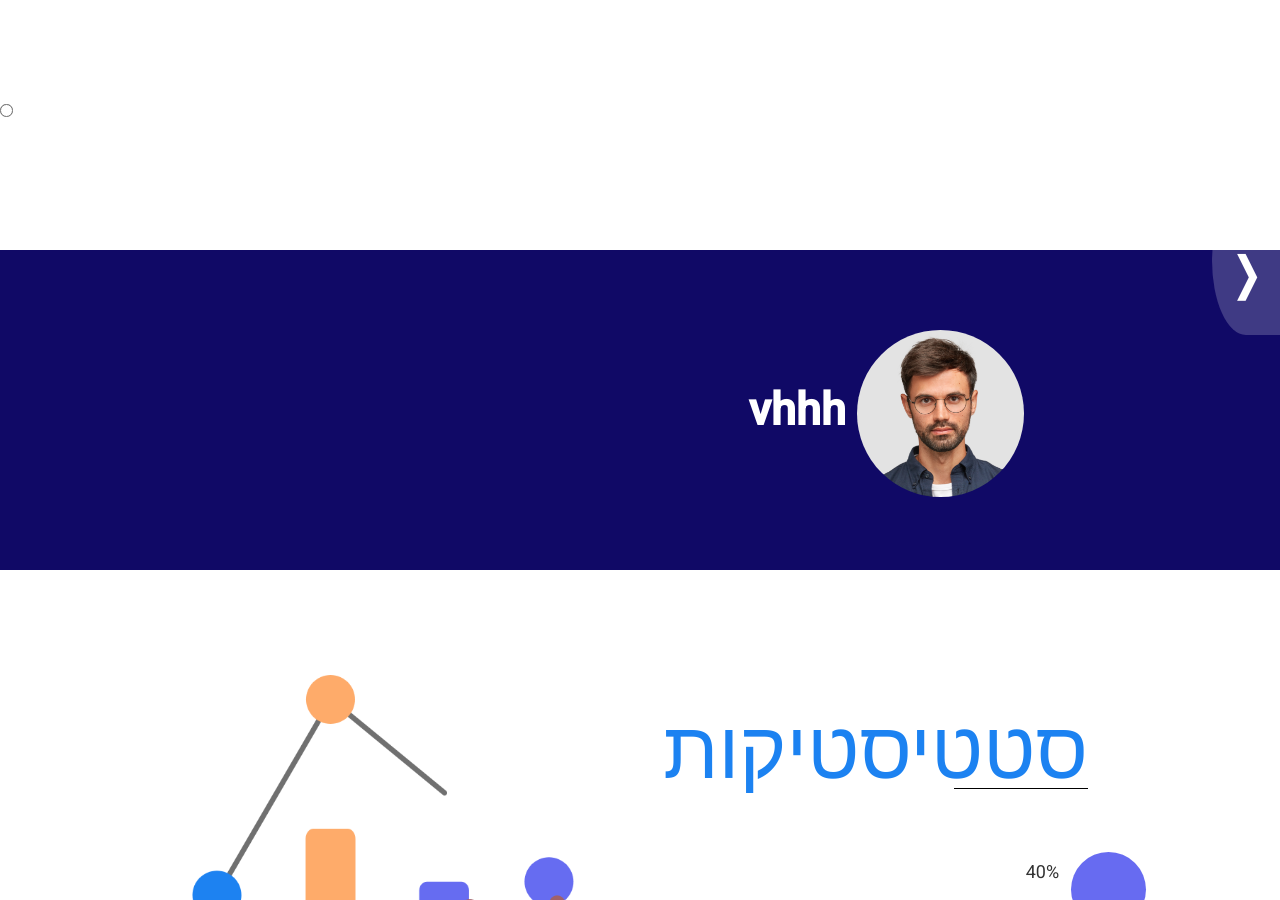
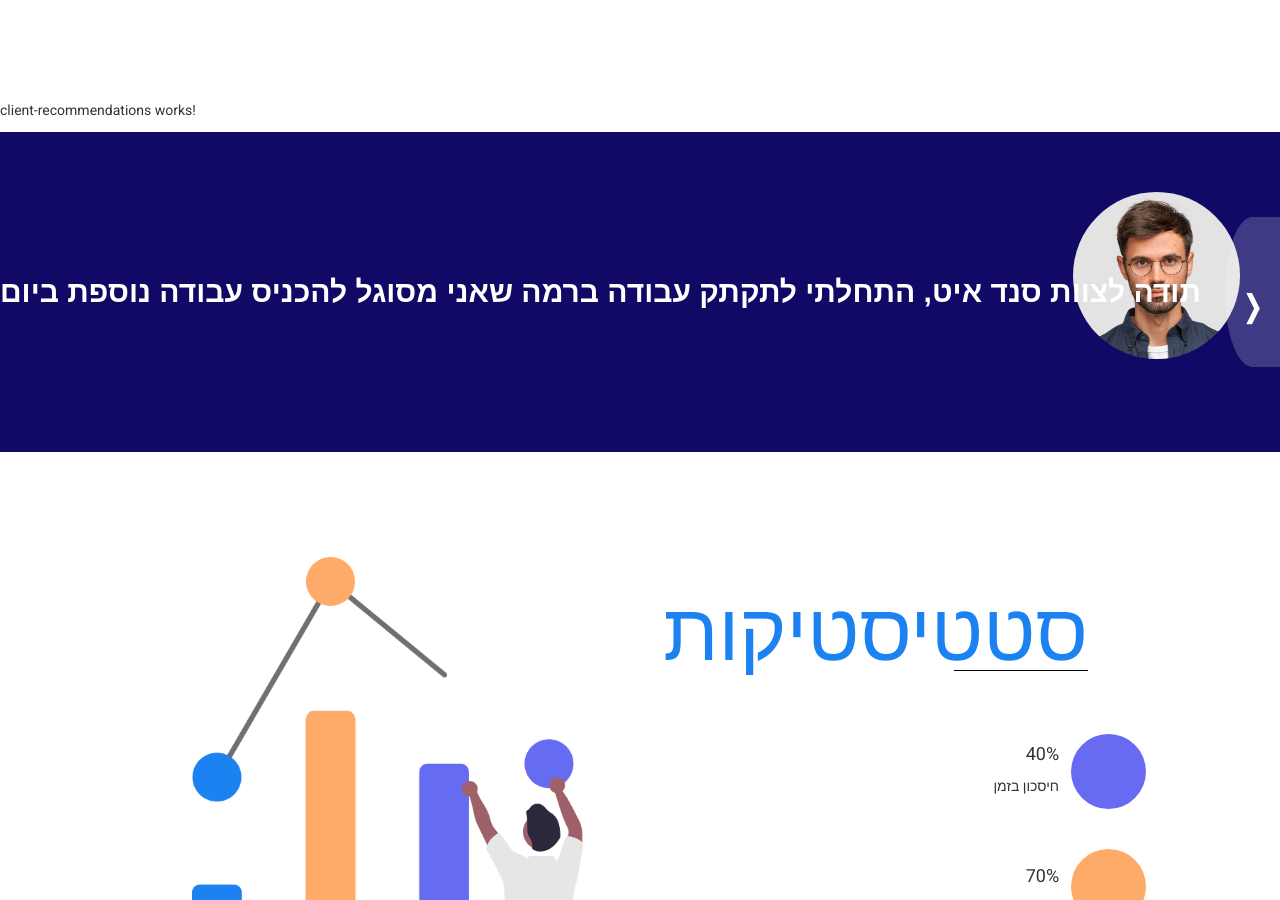
Before and after one commit to dvoraT/client, an Angular app: page /HomePage in a window 1280 px wide. Shown: the part 1451-2351 px from the top of the page. Built offline with nearby package versions, Linux system fonts and the light colour scheme.

Commit message:
recommendatins

```diff
--- a/src/app/app-routing.module.ts
+++ b/src/app/app-routing.module.ts
@@ -1,6 +1,7 @@
 import { NgModule } from '@angular/core';
 import { Routes, RouterModule, ExtraOptions } from '@angular/router';
 import { AboutComponent } from './about/about.component';
+import { ClientRecommendationsComponent } from './client-recommendations/client-recommendations.component';
 import { ContactComponent } from './contact/contact.component';
 import { ContainerComponent } from './container/container.component';
 import { DeliveriesListComponent } from './deliveries-list/deliveries-list.component';
@@ -14,7 +15,7 @@ import { NewslatterComponent } from './newslatter/newslatter.component';
 import { OrderListComponent } from './order-list/order-list.component';
 import { PersonalAreaComponent } from './personal-area/personal-area.component';
 import { PersonalNavComponent } from './personal-nav/personal-nav.component';
-import { RecommendationsComponent } from './recommendations/recommendations.component';
+// import { RecommendationsComponent } from './recommendations/recommendations.component';
 import { RoutsListComponent } from './routs-list/routs-list.component';
 import { ShowRoutComponent } from './show-rout/show-rout.component';
 import { SingInComponent } from './sing-in/sing-in.component';
@@ -27,7 +28,8 @@ const routes: Routes = [
   {path: "Nav", component:NavComponent, children:[
   {path:"Home", component:HomeComponent},
   {path:"About", component:AboutComponent},
-  {path:"Recommendations", component:RecommendationsComponent},
+  {path:"recomendations", component:ClientRecommendationsComponent},
+  // {path:"Recommendations", component:RecommendationsComponent},
   {path:"Statistic", component:StatisticComponent},
   {path:"NewsLatter", component:NewslatterComponent},
   {path:"Contact", component:ContactComponent}
--- /dev/null
+++ b/src/app/client-recommendations/client-recommendations.component.css
@@ -0,0 +1,128 @@
+
+/* * {
+	box-sizing: border-box;
+}
+
+body {
+	font-family: sans-serif;
+	overflow: hidden;
+} */
+
+ label {
+    /* div{ */
+	/* background: #444; */
+    background-color: rgb(16,9,102);
+
+	color: #fff;
+	transition: transform 400ms ease-out;
+	display: inline-block;
+
+  /* min-height: 100%; */
+	width: 100vw;
+	height: 40vh;
+	position: relative;
+	z-index: 1;
+	text-align: right;
+    /* direction: rtl; */
+    /* margin-right: 20px; */
+	line-height: 40vh;
+}
+
+form {
+	/* position: absolute; */
+	top: 0;
+	left: 0;
+	bottom: 0;
+	right: 0;
+	white-space: nowrap;
+}
+
+input {
+	position: absolute;
+}
+
+.keys {
+	position: fixed;
+	z-index: 10;
+	bottom: 0;
+	left: 0;
+	right: 0;
+	padding: 1rem;
+	color: #fff;
+	text-align: center;
+	transition: all 300ms linear;
+	opacity: 0;
+}
+
+input:focus ~ .keys {
+	opacity: 0.8;
+}
+
+input:nth-of-type(1):checked ~ label:nth-of-type(1),
+input:nth-of-type(2):checked ~ label:nth-of-type(2),
+input:nth-of-type(3):checked ~ label:nth-of-type(3),
+input:nth-of-type(4):checked ~ label:nth-of-type(4){
+   z-index: 0;
+}
+
+input:nth-of-type(1):checked ~ label {
+	transform: translate3d(0, 0, 0);
+}
+
+input:nth-of-type(2):checked ~ label {
+	transform: translate3d(-100%, 0, 0);
+}
+
+input:nth-of-type(3):checked ~ label {
+	transform: translate3d(-200%, 0, 0);
+}
+
+input:nth-of-type(4):checked ~ label {
+	transform: translate3d(-300%, 0, 0);
+}
+
+label {
+	/* background: #444; */
+    background-color: rgb(16,9,102);
+	background-size: cover;
+	/* font-size: 3rem; */
+    font-size: 2rem;
+    font-family: sans-serif;
+
+}
+
+label[for="diamonds"],
+label[for="hearts"] {
+	background: #cc0000;
+}
+
+label:before,
+label:after {
+	color: white;
+	display: block;
+	background: rgba(255,255,255,0.2);
+	position: absolute;
+	padding: 1rem;
+	/* font-size: 3rem; */
+    font-size: 2rem;
+	height: 10rem;
+	vertical-align: middle;
+	line-height: 10rem;
+	top: 50%;
+	transform: translate3d(0, -50%, 0);
+	cursor: pointer;
+}
+
+label:before {
+	content: "\276D";
+	right: 100%;
+	border-top-left-radius: 50%;
+	border-bottom-left-radius: 50%;
+}
+
+label:after {
+	content: "\276C";
+	left: 100%;
+	border-top-right-radius: 50%;
+	border-bottom-right-radius: 50%;
+}
--- /dev/null
+++ b/src/app/client-recommendations/client-recommendations.component.html
@@ -0,0 +1,26 @@
+<p>client-recommendations works!</p>
+<form>
+
+    <input type="radio" name="fancy" autofocus value="clubs" id="clubs" />
+    <input type="radio" name="fancy" value="hearts" id="hearts" />
+    <input type="radio" name="fancy" value="spades" id="spades" />
+    <input type="radio" name="fancy" value="diamonds" id="diamonds" />
+
+    <label for="clubs" >
+        <!-- <div style="background-color: aqua; width:40px; height: 40px;"></div> -->
+     <img src="../../assets/pictures/recommendation/Mask Group 1.png" style="float: right; margin-top: 60px; margin-right: 40px;">
+   תודה לצוות סנד איט,
+   התחלתי לתקתק עבודה ברמה שאני מסוגל להכניס עבודה נוספת ביום
+    </label>
+    <label for="hearts">&#9829; Hearts</label>
+    <label for="spades">&#9824; Spades</label>
+    <label for="diamonds">&#9830; Diamonds</label>
+    <!-- <div for="clubs"> </div>
+    <div for="hearts"></div>
+    <div for="spades"></div>
+    <div for="diamonds"></div> -->
+
+
+
+    <div class="keys">Use left and right keys to navigate</div>
+</form>
--- /dev/null
+++ b/src/app/client-recommendations/client-recommendations.component.ts
@@ -0,0 +1,15 @@
+import { Component, OnInit } from '@angular/core';
+
+@Component({
+  selector: 'app-client-recommendations',
+  templateUrl: './client-recommendations.component.html',
+  styleUrls: ['./client-recommendations.component.css']
+})
+export class ClientRecommendationsComponent implements OnInit {
+
+  constructor() { }
+
+  ngOnInit(): void {
+  }
+
+}
--- a/src/app/container/container.component.html
+++ b/src/app/container/container.component.html
@@ -1,6 +1,7 @@
 <app-home id="home"></app-home>
 <app-about id="about"></app-about>
-<app-recommendations id="recommendations"></app-recommendations>
+<!-- <app-recommendations id="recommendations"></app-recommendations> -->
+<app-client-recommendations id="recomendations"></app-client-recommendations>
 <app-statistic id="statistic"></app-statistic>
 <app-newslatter id="newslatter"></app-newslatter>
 <app-contact id="contact"></app-contact>
--- a/src/app/nav/nav.component.html
+++ b/src/app/nav/nav.component.html
@@ -3,7 +3,7 @@
         <button class="button" (click)="changeUrlPath('contact')" fragment="contact" [ngClass]="currentUrl == 'contact' ? 'active' : 'button'" [routerLink]="['/HomePage']">צור קשר</button>
         <button class="button" (click)="changeUrlPath('newslatter')" fragment="newslatter" [ngClass]="currentUrl == 'newslatter' ? 'active' : 'button'" [routerLink]="['/HomePage']">ניוזלייטר</button>
         <button class="button" (click)="changeUrlPath('statistic')" fragment="statistic" [ngClass]="currentUrl == 'statistic' ? 'active' : 'button'" [routerLink]="['/HomePage']">סטטיסטיקות</button>
-        <button class="button" (click)="changeUrlPath('recommendations')" fragment="recommendations" [ngClass]="currentUrl == 'recommendations' ? 'active' : 'button'" [routerLink]="['/HomePage']">לקוחות ממליצים</button>
+        <button class="button" (click)="changeUrlPath('recomendations')" fragment="recomendations" [ngClass]="currentUrl == 'recomendations' ? 'active' : 'button'" [routerLink]="['/HomePage']">לקוחות ממליצים</button>
         <button class="button" (click)="changeUrlPath('about')" fragment="about" [ngClass]="currentUrl == 'about' ? 'active' : 'button'" [routerLink]="['/HomePage']">אודות</button>
         <button class="button" (click)="changeUrlPath('home')" fragment="home" [ngClass]="currentUrl == 'home' ? 'active' : 'button'" [routerLink]="['/HomePage']">בית</button>
 
--- a/src/app/recommendations/recommendations.component.css
+++ /dev/null
@@ -1,127 +0,0 @@
-/* * {
-    box-sizing: border-box;
-} */
-
-body {
-    font-family: sans-serif;
-    /* overflow: hidden; */
-}
-
-label {
-    /* background: #444; */
-    color: #fff;
-    transition: transform 400ms ease-out;
-    display: inline-block;
-    min-height: 100%;
-    width: 100vw;
-    height: 40vh;
-    position: relative;
-    z-index: 1;
-    text-align: center;
-    text-align:right;
-    line-height:40vh;
-}
-
-form {
-    /* position: absolute; */
-    top: 0;
-    left: 0;
-    bottom: 0;
-    right: 0;
-    white-space: nowrap;
-}
-
-input {
-    position: absolute;
-}
-
-.keys {
-    position: fixed;
-    z-index: 10;
-    bottom: 0;
-    left: 0;
-    right: 0;
-    padding: 1rem;
-    color: #fff;
-    text-align: center;
-    transition: all 300ms linear;
-    opacity: 0;
-    /* background-color: blueviolet; */
-}
-
-input:focus~.keys {
-    opacity: 0.8;
-}
-
-input:nth-of-type(1):checked~label:nth-of-type(1),
-input:nth-of-type(2):checked~label:nth-of-type(2),
-input:nth-of-type(3):checked~label:nth-of-type(3),
-input:nth-of-type(4):checked~label:nth-of-type(4) {
-    z-index: 0;
-}
-
-
-
- input:nth-of-type(1):checked~label {
-    transform: translate3d(0, 0, 0);
-}
-
-input:nth-of-type(2):checked~label {
-    transform: translate3d(-100%, 0, 0);
-}
-
-input:nth-of-type(3):checked~label {
-    transform: translate3d(-200%, 0, 0);
-}
-
-input:nth-of-type(4):checked~label {
-    transform: translate3d(-300%, 0, 0);
-}
-
-label {
-    /* background: #444; */
-    background-color: rgb(16,9,102);
-    /* background: transparent; */
-    background-size: cover;
-    font-size: 3rem;
-}
-
- /* label[for="diamonds"],
-label[for="hearts"] {
-    background: #cc0000;
-    background-color: rgb(16,9,102);
- }   */
-
-label:before,
-label:after {
-    color: white;
-    display: block;
-    background: rgba(255, 255, 255, 0.2);
-    position: absolute;
-    padding: 1rem;
-    font-size: 3rem;
-    height: 10rem;
-    /* vertical-align: middle; */
-     line-height: 10rem;
-    top: 50%;
-    transform: translate3d(0, -50%, 0);
-    cursor: pointer;
-}
-img{
-    margin-right: 20%;
-
-}
-
-label:before {
-    content: "\276D";
-    right: 100%;
-    border-top-left-radius: 50%;
-    border-bottom-left-radius: 50%;
-}
-
-label:after {
-    content: "\276C";
-    left: 100%;
-    border-top-right-radius: 50%;
-    border-bottom-right-radius: 50%;
-}
--- a/src/app/recommendations/recommendations.component.html
+++ /dev/null
@@ -1,23 +0,0 @@
-
-<form>
-    <input type="radio" name="fancy" autofocus value="client1" id="client1" />
-    <input type="radio" name="fancy" value="client2" id="client2" />
-    <input type="radio" name="fancy" value="client3" id="client3" />
-    <input type="radio" name="fancy" value="client4" id="client4" />
-
-
-    <label for="client1">
-      vhhh
-        <img src="../../assets/pictures/recommendation/Mask Group 1.png">
-    </label>
-    <label for="client2"> </label>
-    <label for="client3"> </label>
-    <label for="client4"> </label>
-
-</form>
-
-<!--
-<label for="clubs">&#9827; Clubs</label>
-<label for="hearts">&#9829; Hearts</label>
-<label for="spades">&#9824; Spades</label>
-<label for="diamonds">&#9830; Diamonds</label> -->
--- a/src/app/recommendations/recommendations.component.ts
+++ /dev/null
@@ -1,15 +0,0 @@
-import { Component, OnInit } from '@angular/core';
-
-@Component({
-  selector: 'app-recommendations',
-  templateUrl: './recommendations.component.html',
-  styleUrls: ['./recommendations.component.css']
-})
-export class RecommendationsComponent implements OnInit {
-
-  constructor() { }
-
-  ngOnInit(): void {
-  }
-
-}
```
Also changed, not shown: src/app/app.module.ts (+9 -3 lines), 2 other files (tests, documents, lock files or other folders).
